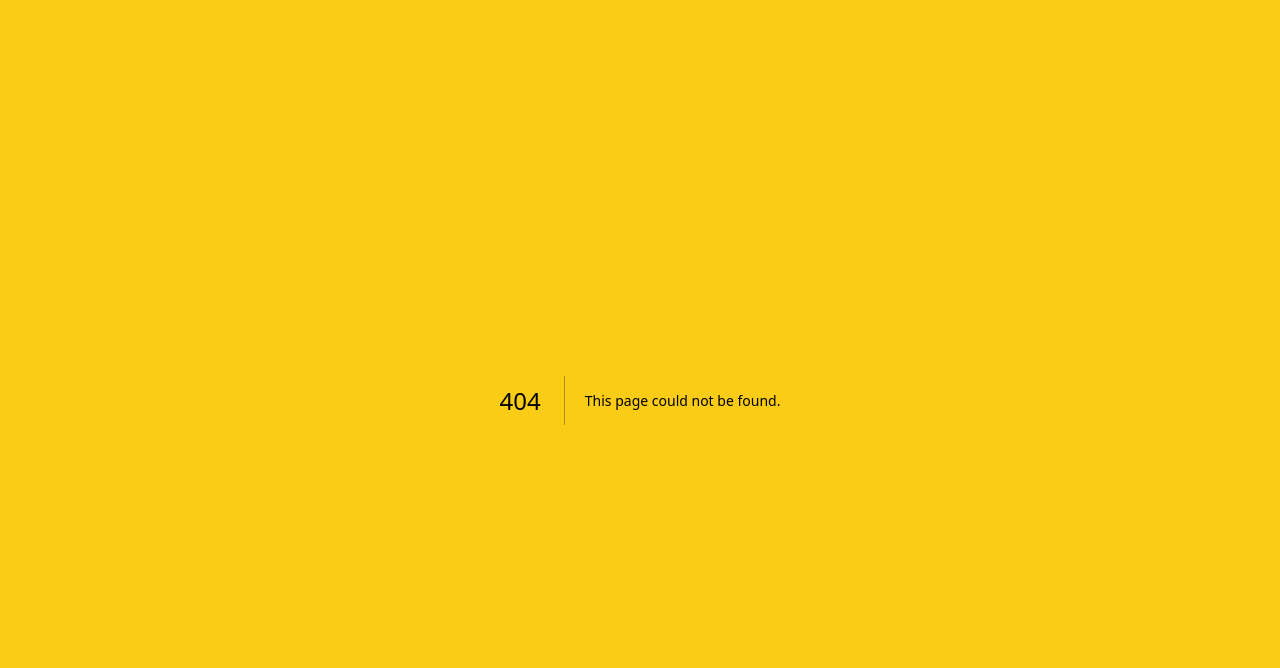
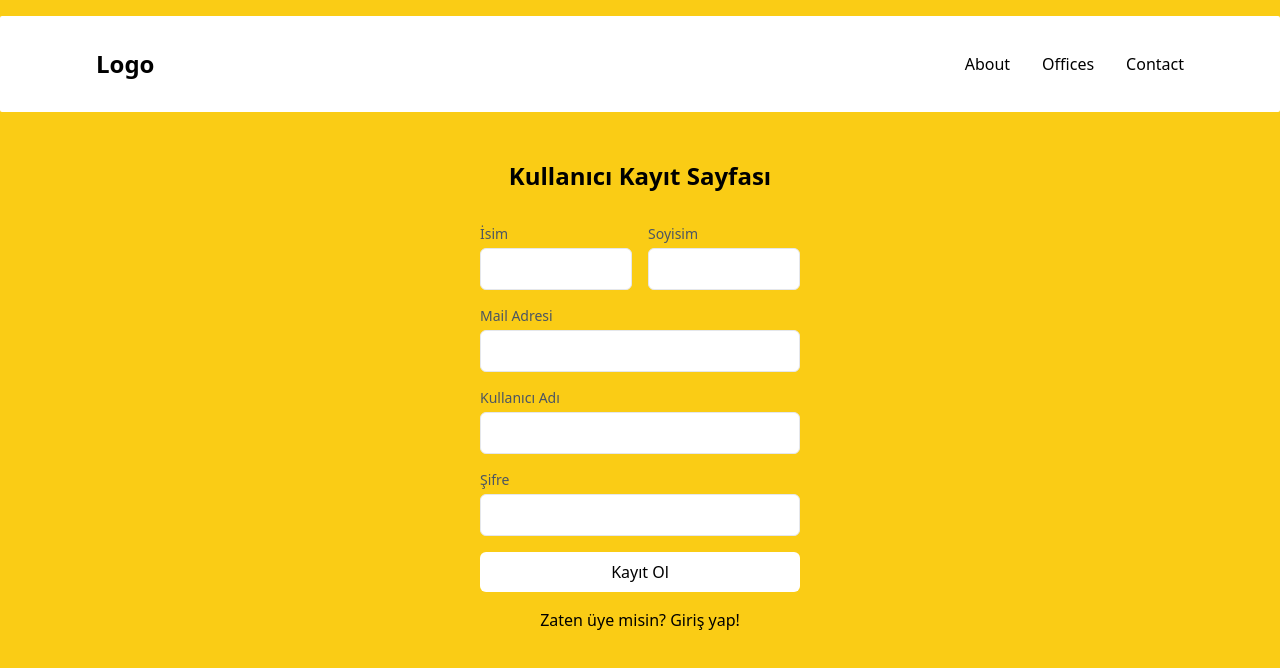
Before and after one commit to muhammed-gumus/nomad-work, a Next.js app in the folder nomad-work/: page /user/register in a window 1280 px wide. Before the commit this address had no page. Shown: the top 668 px of the page. Built offline with nearby package versions, Linux system fonts and the light colour scheme.

Commit message:
feat(app): split user processes into two files

```diff
--- /dev/null
+++ b/nomad-work/app/user/login/page.tsx
@@ -0,0 +1,107 @@
+// login.tsx
+"use client";
+
+import React, { useState } from "react";
+import Navbar from "../../Navbar/page";
+import Link from "next/link";
+
+const LoginPage: React.FC = () => {
+  const [username, setUsername] = useState("");
+  const [password, setPassword] = useState("");
+  const [user, setUser] = useState<string | null>(null);
+  const [error, setError] = useState<string | null>(null);
+
+  const handleSubmit = async (e: React.FormEvent) => {
+    e.preventDefault();
+
+    try {
+      const response = await fetch("http://127.0.0.1:8000/login", {
+        method: "POST",
+        headers: {
+          "Content-Type": "application/json",
+        },
+        body: JSON.stringify({
+          username: username,
+          password: password,
+        }),
+      });
+
+      if (!response.ok) {
+        throw new Error(`HTTP error! Status: ${response.status}`);
+      }
+
+      const loginData = await response.json();
+
+      if (loginData.message === "Giriş başarıyla gerçekleşti") {
+        console.log("Kullanıcı bilgileri:", loginData);
+        setUsername("");
+        setPassword("");
+        setError(null);
+        setUser(loginData.user_name);
+      } else {
+        setError("Kullanıcı adı veya şifre hatalı");
+      }
+    } catch (error) {
+      console.error("Fetch error:", error);
+      setError("Giriş yapılamadı.");
+    }
+  };
+
+  return (
+    <div className="flex flex-col items-center justify-between py-4">
+      <Navbar />
+      <h1 className="text-2xl font-bold mt-12 mb-8">Kullanıcı Giriş Sayfası</h1>
+      {error && <p className="text-red-500">{error}</p>}
+      {user && <p className="text-green-500">Giriş başarıyla gerçekleşti</p>}
+
+      <form onSubmit={handleSubmit} className="w-1/4 mx-auto">
+        <div className="mb-4">
+          <label
+            htmlFor="username"
+            className="block text-sm font-medium text-gray-600"
+          >
+            Kullanıcı Adı
+          </label>
+          <input
+            type="text"
+            id="username"
+            name="username"
+            value={username}
+            onChange={(e) => setUsername(e.target.value)}
+            className="mt-1 p-2 w-full border rounded-md"
+            required
+          />
+        </div>
+
+        <div className="mb-4">
+          <label
+            htmlFor="password"
+            className="block text-sm font-medium text-gray-600"
+          >
+            Şifre
+          </label>
+          <input
+            type="password"
+            id="password"
+            name="password"
+            value={password}
+            onChange={(e) => setPassword(e.target.value)}
+            className="mt-1 p-2 w-full border rounded-md"
+            required
+          />
+        </div>
+        <div className="flex flex-col items-center gap-4">
+          <button
+            type="submit"
+            className="w-full bg-white text-black p-2 rounded-md hover:text-yellow-500"
+          >
+            Giriş Yap
+          </button>
+          <Link href={"/user/login"}>Zaten üye misin? Giriş yap!</Link>
+        </div>
+      </form>
+    </div>
+  );
+};
+
+export default LoginPage;
--- /dev/null
+++ b/nomad-work/app/user/register/page.tsx
@@ -0,0 +1,198 @@
+// register.tsx
+"use client";
+
+import React, { useState, useEffect } from "react";
+import Navbar from "../../Navbar/page";
+import { ToastContainer, toast } from "react-toastify";
+import "react-toastify/dist/ReactToastify.css";
+import Link from "next/link";
+
+const RegisterPage: React.FC = () => {
+  const [firstName, setFirstName] = useState("");
+  const [lastName, setLastName] = useState("");
+  const [username, setUsername] = useState("");
+  const [email, setEmail] = useState("");
+  const [password, setPassword] = useState("");
+  const [user, setUser] = useState<string | null>(null);
+  const [error, setError] = useState<string | null>(null);
+  const [isRegistrationSuccess, setIsRegistrationSuccess] = useState(false);
+
+  const generateUserId = () => {
+    return Math.floor(Math.random() * 1000).toString();
+  };
+
+  useEffect(() => {
+    if (isRegistrationSuccess) {
+      toast.success("Kullanıcı başarıyla kaydedildi", {
+        position: "bottom-right",
+      });
+
+      setFirstName("");
+      setLastName("");
+      setUsername("");
+      setEmail("");
+      setPassword("");
+    }
+  }, [isRegistrationSuccess]);
+
+  const handleSubmit = async (e: React.FormEvent) => {
+    e.preventDefault();
+
+    try {
+      const response = await fetch("http://127.0.0.1:8000/user", {
+        method: "POST",
+        headers: {
+          "Content-Type": "application/json",
+        },
+        body: JSON.stringify({
+          user_id: generateUserId(),
+          first_name: firstName,
+          last_name: lastName,
+          username: username,
+          email: email,
+          password: password,
+        }),
+      });
+
+      if (!response.ok) {
+        throw new Error(`HTTP error! Status: ${response.status}`);
+      }
+
+      const userData = await response.json();
+      setUser(userData.user_name);
+
+      setFirstName("");
+      setLastName("");
+      setUsername("");
+      setEmail("");
+      setPassword("");
+
+      setIsRegistrationSuccess(true);
+    } catch (error) {
+      console.error("Fetch error:", error);
+      setError("Kayıt yapılamadı.");
+    }
+  };
+
+  return (
+    <div className="flex flex-col items-center justify-between py-4">
+      <Navbar />
+      <h1 className="text-2xl font-bold mt-12 mb-8">Kullanıcı Kayıt Sayfası</h1>
+      {error && <p className="text-red-500">{error}</p>}
+
+      <form onSubmit={handleSubmit} className="w-1/4 mx-auto">
+        <div className="grid grid-cols-2 gap-4 mb-4">
+          <div>
+            <label
+              htmlFor="firstName"
+              className="block text-sm font-medium text-gray-600"
+            >
+              İsim
+            </label>
+            <input
+              type="text"
+              id="firstName"
+              name="firstName"
+              value={firstName}
+              onChange={(e) => setFirstName(e.target.value)}
+              className="mt-1 p-2 w-full border rounded-md"
+              required
+            />
+          </div>
+          <div>
+            <label
+              htmlFor="lastName"
+              className="block text-sm font-medium text-gray-600"
+            >
+              Soyisim
+            </label>
+            <input
+              type="text"
+              id="lastName"
+              name="lastName"
+              value={lastName}
+              onChange={(e) => setLastName(e.target.value)}
+              className="mt-1 p-2 w-full border rounded-md"
+              required
+            />
+          </div>
+        </div>
+        <div className="mb-4">
+          <label
+            htmlFor="email"
+            className="block text-sm font-medium text-gray-600"
+          >
+            Mail Adresi
+          </label>
+          <input
+            type="email"
+            id="email"
+            name="email"
+            value={email}
+            onChange={(e) => setEmail(e.target.value)}
+            className="mt-1 p-2 w-full border rounded-md"
+            required
+          />
+        </div>
+        <div className="mb-4">
+          <label
+            htmlFor="username"
+            className="block text-sm font-medium text-gray-600"
+          >
+            Kullanıcı Adı
+          </label>
+          <input
+            type="text"
+            id="username"
+            name="username"
+            value={username}
+            onChange={(e) => setUsername(e.target.value)}
+            className="mt-1 p-2 w-full border rounded-md"
+            required
+          />
+        </div>
+        <div className="mb-4">
+          <label
+            htmlFor="password"
+            className="block text-sm font-medium text-gray-600"
+          >
+            Şifre
+          </label>
+          <input
+            type="password"
+            id="password"
+            name="password"
+            value={password}
+            onChange={(e) => setPassword(e.target.value)}
+            className="mt-1 p-2 w-full border rounded-md"
+            required
+          />
+        </div>
+        <div className="flex flex-col items-center gap-4">
+          {isRegistrationSuccess ? (
+            <Link href={"/user/login"} className="w-full">
+            <button
+              type="submit"
+              className="w-full bg-white text-black p-2 rounded-md hover:text-yellow-500"
+            >
+              Giriş Yap
+            </button></Link>
+          ) : (
+            <div className="flex flex-col items-center gap-4 w-full">
+              <button
+                type="submit"
+                className="w-full bg-white text-black p-2 rounded-md hover:text-yellow-500"
+              >
+                Kayıt Ol
+              </button>
+              <Link href={"/user/login"}>Zaten üye misin? Giriş yap!</Link>
+            </div>
+          )}
+        </div>
+      </form>
+      <ToastContainer />
+    </div>
+  );
+};
+
+export default RegisterPage;
```
